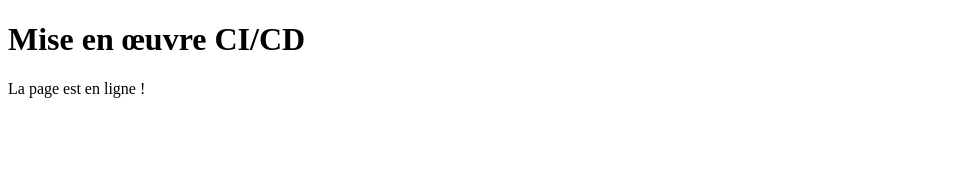
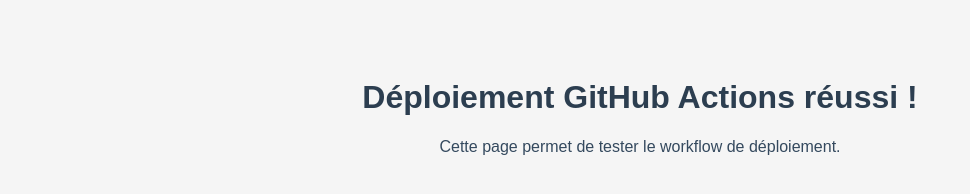
Before and after one commit to it-form/MA-CYBER-GTR, a plain HTML site: page index.html in a window 1280 px wide. Shown: the whole page, without its empty margins (0-970 px from the left). Drawn offline with Linux system fonts and the light colour scheme.

Commit message:
Modification du site

```diff
--- a/index.html
+++ b/index.html
@@ -1,11 +1,25 @@
 <!DOCTYPE html>
 <html lang="fr">
- <head>
-  <meta charset="UTF-8">
-  <title>Premier labo</title>
- </head>
+<head>
+    <meta charset="UTF-8">
+    <title>Test Déploiement</title>
+    <style>
+        body {
+            font-family: Arial, sans-serif;
+            text-align: center;
+            padding: 50px;
+            background-color: #f5f5f5;
+        }
+        h1 {
+            color: #2c3e50;
+        }
+        p {
+            color: #34495e;
+        }
+    </style>
+</head>
 <body>
- <h1>Mise en œuvre CI/CD </h1>
- <p>La page est en ligne !</p>
+    <h1>Déploiement GitHub Actions réussi !</h1>
+    <p>Cette page permet de tester le workflow de déploiement.</p>
 </body>
 </html>
```
